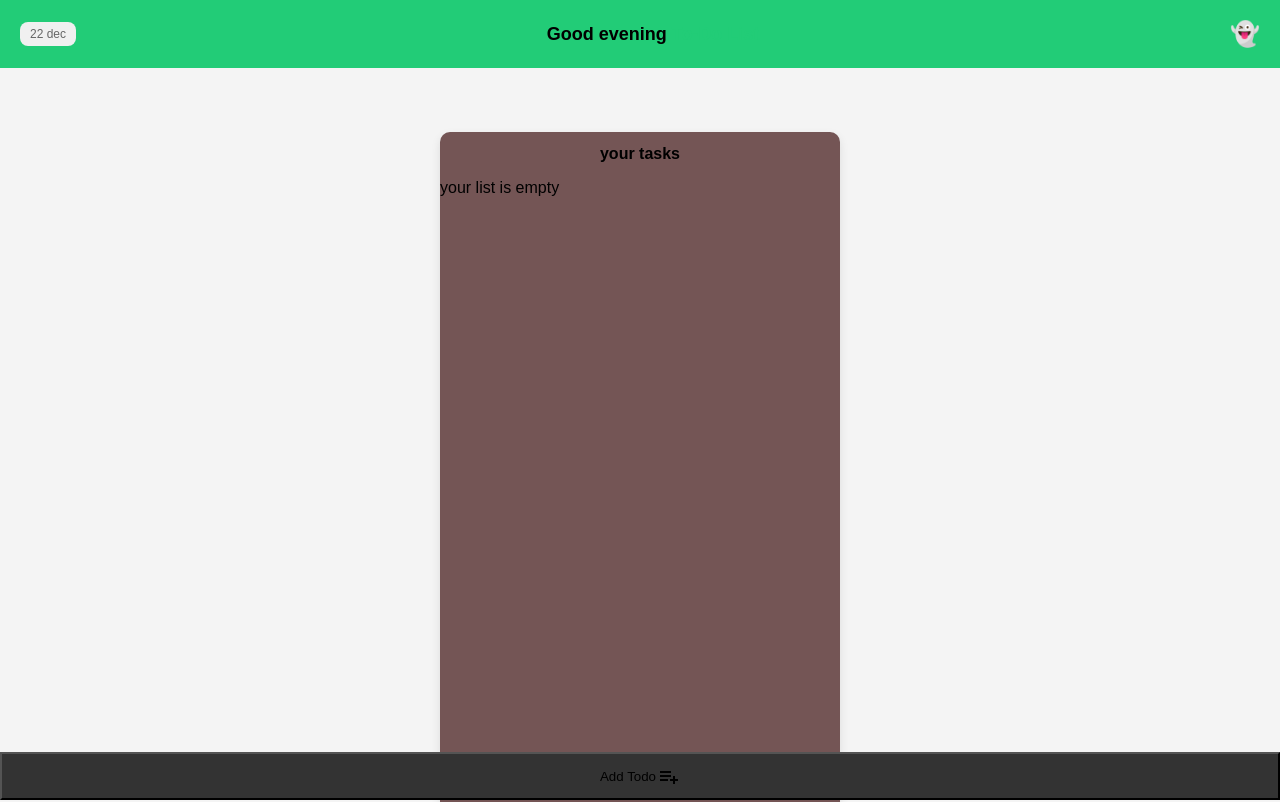
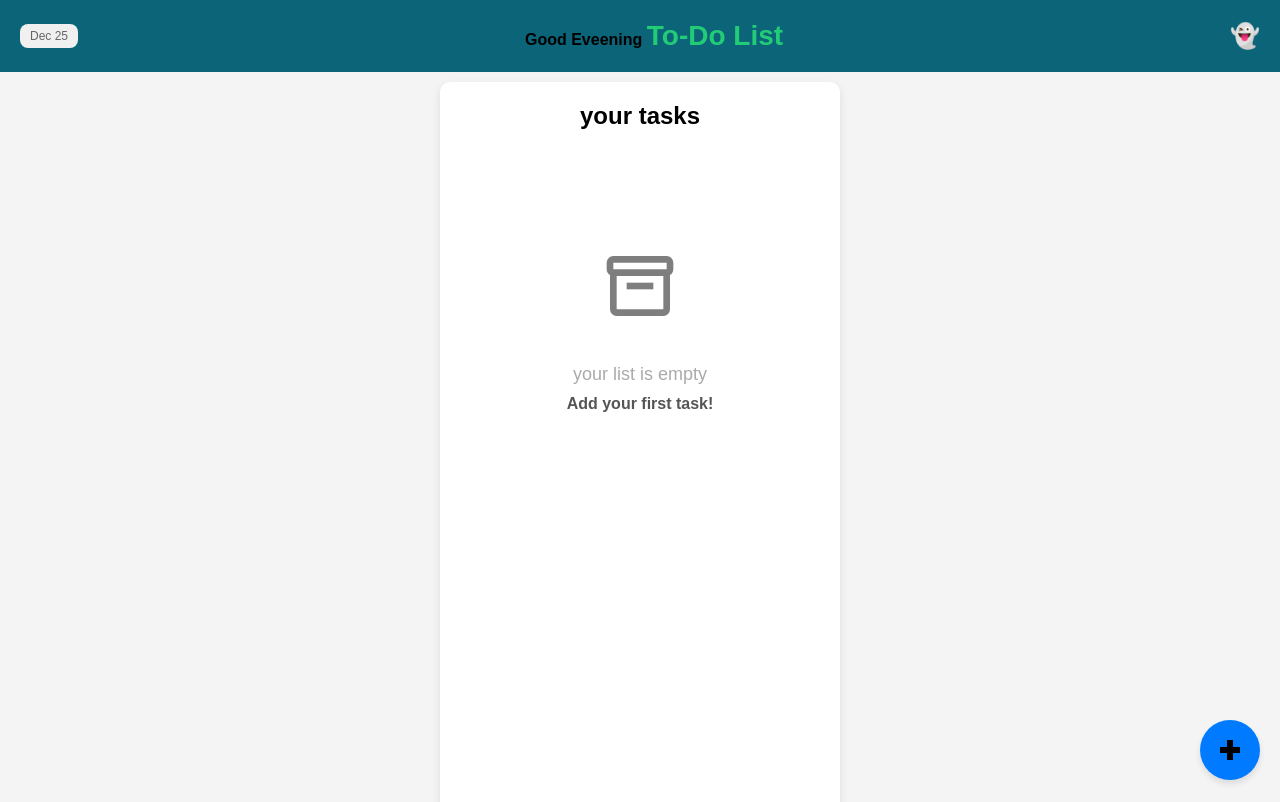
Before and after one commit to Mustapha377/Todo-list-app, a React (Vite) app: page / in a window 1280 px wide. Shown: the top 802 px of the page. Built offline with nearby package versions, Linux system fonts and the light colour scheme.

Commit message:
frontend

```diff
--- a/component/items.jsx
+++ b/component/items.jsx
@@ -10,6 +10,7 @@ function Todoitems(props){
     const [showButton, setshowButton] = useState(false);
     const [isEditting, setisEditting] = useState(false);
     const [isChacked, setisChacked] = useState(false);
+
 
     const [inputValue, setinputValue] = useState(props.text);
 
@@ -47,18 +48,21 @@ function Todoitems(props){
         <div className="task" >
         <input className="checkbox" type="checkbox"
         checked={isChacked} onChange={handlecheck}></input>
-        <li className={`task ${isChacked ? "checked-text" : ""}`} onClick={Cancelitem}
+        <li className={`task-item ${isChacked ? "checked-text" : ""}`}
+         onClick={Cancelitem}
         style={{textDecoration: Isdone ? "line-through" :"none"}}>
         {props.text}</li>
 
          {isEditting ? (
-        <div>
+        <div className="edit-input-container">
           <input
+            className="edit-input"
             type="text"
             value={inputValue}
             onChange={(e) => setinputValue(e.target.value)}
+
           />
-          <button onClick={handleSave}>
+          <button className="edit-btn" onClick={handleSave}>
                           <span>Add</span>
                       </button>
         </div>
@@ -84,9 +88,9 @@ function Todoitems(props){
             <button  className="side-button"
          onClick={() => {
              setisEditting(true)}}
-
             >
-                <img onClick={hideButtons} src={edit} alt="" />
+              <img className="edit-icon" onClick={hideButtons}
+               src={edit} alt="" />
             </button>
             </div>
        </div>
--- a/component/todoApp.jsx
+++ b/component/todoApp.jsx
@@ -1,12 +1,8 @@
 import React, {useState} from "react";
 import Todoitems from "./items";
-import Add from "../Assets/images/bx-list-plus.svg";
+import Add from "../Assets/images/bx-plus.svg";
+import box from "../Assets/images/bx-box.svg";
 import {v4 as uuidv4} from "uuid";
-
-
-
-
-
 
 
 const Todoapp = () => {
@@ -15,6 +11,30 @@ const Todoapp = () => {
   const [errorMessage, setErrorMessage] = useState("");
   const [isInputVisible, setInputVisible] = useState(false);
   const [editingItemId, setEditingItemId] = useState(null); // Track item being edited
+
+// A greeting function based on thr current time
+
+
+  const getGreeting = () => {
+    const currentHour = new Date().getHours();
+    if (currentHour < 12){
+      return "Good morning";
+    }else if (currentHour < 18){
+      return "Good Afternoon";
+    }else {
+      return "Good Eveening"
+    }
+  }
+
+  // render the current date and month
+
+  function showCurrentDateAndMonth() {
+    const now = new Date();
+    const options = { day: 'numeric', month: 'short' }; // Format: e.g., 29 Dec
+    const formattedDate = now.toLocaleDateString('en-US', options);
+    console.log(formattedDate); // Outputs: e.g., "29 Dec"
+    return formattedDate;
+  }
 
 
   const [Items, setItems] = useState([])
@@ -61,10 +81,10 @@ const handleEdit = (id, newText) => {
 {
      }
     return(
-        <div className="home ">
+        <div className="home">
             <header className="header">
-                <div className="date">22 dec</div>
-                <h1>Good evening <span>To-Do List</span></h1>
+                <div className="date">{showCurrentDateAndMonth()}</div>
+                <h1>{getGreeting()} <span>To-Do List</span></h1>
                 <div className="avatar">👻</div>
             </header>
 
@@ -73,15 +93,16 @@ const handleEdit = (id, newText) => {
           <div id="todo-list-container">
             <h2 className="heading">your tasks</h2>
             {errorMessage && (
-                  <p style={{color: "red"}}>{errorMessage}</p>
+                  <p className="error-message" style={{color: "red"}}>{errorMessage}</p>
                   )}
 
 
              {isInputVisible && (
-                   <div>
-                        <input onChange={Handlechange} name="input"
+                   <div className="Add-input-container">
+                        <input className="Add-input"
+                        onChange={Handlechange} name="input"
                         type="text" value={InputText}></input>
-                      <button onClick={addItem}>
+                      <button className="Add-btn" onClick={addItem}>
                           <span>Add</span>
                       </button>
                   </div>
@@ -90,22 +111,31 @@ const handleEdit = (id, newText) => {
 
 
               {Items.length === 0 && (
-                <p id="empty-message">your list is empty</p>)}
+
+                <div className="empty-message">
+                  <img src={box} alt="" />
+                  <p id="empty-message">your list is empty</p>
+                  <span className="add-suggestion">Add your first task!</span>
+                </div>)}
 
               <ul id="todo-list">
                 {Items.map((todoItem) =>
-                    (<Todoitems className="task" key = {todoItem.id}
+                    (<Todoitems  key = {todoItem.id}
                       id = {todoItem.id}
                     text = {todoItem.text}
                     onDeleted = {deleteItem}
-                    onEdit = {(newText) => handleEdit(todoItem.id, newText)}
+                    onEdit = {(newText) => handleEdit(todoItem.id,
+                       newText)}
                     />))}
                 </ul>
 
             </div>
             </div>
-
-            <button onClick={HandleInputClick}  className="nav-bar">Add Todo<img src={Add}></img></button>
+           <div className="footer-container">
+             <button onClick={HandleInputClick}
+              className="floating-button"><img src={Add}>
+                </img></button>
+           </div>
 
 
         </div>
--- a/index.css
+++ b/index.css
@@ -1,14 +1,3 @@
-/* body{
-   background-color: rgb(137, 231, 192);
-   display: flex;
-   justify-content: center;
-   align-items: center;
-   flex-direction: column;
-
-
-
-} */
-
 
 body {
     margin: 0;
@@ -22,13 +11,13 @@ body {
     max-width: 400px;
     height: 100vh;
     margin: 20px auto;
-    background: #745555;
+    background: #fff;
     border-radius: 10px;
     overflow: hidden;
     box-shadow: 0 4px 10px rgba(0, 0, 0, 0.1);
     overflow-y: auto;
     -webkit-overflow-scrolling: touch;
-    margin: 4rem auto;
+    margin: 10px auto;
   }
 
   .header {
@@ -36,7 +25,7 @@ body {
     display: flex;
     align-items: center;
     justify-content: space-between;
-    background-color: #2c7;
+    background-color: #0c6478;
   }
 
   .date {
@@ -49,40 +38,26 @@ body {
 
   .heading{
     text-align: center;
+    font-size: 24px;
+    font-weight: bold;
   }
 
   h1 {
-    font-size: 18px;
+    font-size: 16px;
     margin: 0;
   }
 
   h1 span {
     color: #2c7;
     font-weight: bold;
+    font-size: 28px;
   }
 
   .avatar {
     font-size: 24px;
   }
 
-  .progress {
-    padding: 20px;
-    text-align: center;
-  }
 
-  .progress-bar {
-    height: 8px;
-    background: #ddd;
-    border-radius: 4px;
-    margin-top: 8px;
-    overflow: hidden;
-  }
-
-  .fill {
-    height: 100%;
-    background: #2c7;
-    transition: width 0.3s;
-  }
 
   .tasks {
     padding: 20px;
@@ -93,21 +68,118 @@ body {
     margin-bottom: 10px;
   }
 
+  .Add-input-container{
+    display: flex;
+    justify-content: center;
+    align-items: center;
+    gap: 10px;
+  }
+
+  .Add-input{
+    width: 40%;
+    border: none;
+    border-bottom: dotted 5px teal;
+  }
+
+  .Add-btn{
+    width: 80px;
+    padding: 5px;
+    background-color: #66bb6a ;
+    color: #fff;
+    border: none;
+    border-radius: 25px;
+  }
+
+  .Add-btn:hover{
+    background-color: #0a5a72;
+  }
+
+  #todo-list-container{
+    display: flex;
+    flex-direction: column;
+    gap: 10px;
+  }
+
+
+  #todo-list{
+    gap: 10px;
+  }
+
   .task {
     position: relative;
     display: flex;
     align-items: center;
     justify-content: space-between;
-    padding: 15px;
-    margin: 10px 10px;
+    padding:  25px;
+    margin: 10px 0;
+    margin-right: 30px;
     border: 1px solid #ddd;
     background-color: #f0f0f0;
-    border-radius: 25px;
+    border-radius: 35px;
     cursor: pointer;
-   max-width: 300px;
+    max-width: 300px;
     overflow: hidden;
+    text-align: center;
+    margin-bottom: 2rem;
+  }
 
+  .task-item{
+    list-style: none;
+    padding-right: 35px;
   }
+
+  .task-item.input-focused{
+   display: none;
+  }
+
+.error-message{
+  text-align: center;
+  font-size: 14px;
+  font-weight: lighter;
+  padding-top: 0;
+  margin-top: 0;
+  padding-bottom: 0;
+  margin-bottom: -4px;
+}
+
+  /* Custom Checkbox Style */
+input[type="checkbox"] {
+  /* Change size */
+  width: 25px;
+  height: 25px;
+
+  /* Hide the default checkbox */
+  -webkit-appearance: none;
+  -moz-appearance: none;
+  appearance: none;
+
+  /* Add custom styling */
+  background-color: #f0f0f0;
+  border: 2px solid #ccc;
+  border-radius: 5px;
+  cursor: pointer;
+
+  /* Transition for smooth effect */
+  transition: background-color 0.3s, border-color 0.3s;
+}
+
+/* Style when checkbox is checked */
+input[type="checkbox"]:checked {
+  background-color: #4caf50; /* Change to desired color */
+  border-color: #4caf50;
+}
+
+/* Add a checkmark */
+input[type="checkbox"]:checked::after {
+  content: "✔";
+  color: white;
+  font-size: 18px;
+  display: flex;
+  justify-content: center;
+  align-items: center;
+  line-height: 25px; /* Match height for centering */
+}
+
 
   .option-container{
     position: relative;
@@ -116,8 +188,8 @@ body {
   }
 
   .option-button {
-   padding: 0 10px;
-   padding-bottom: 10px;
+   padding: 0 ;
+   padding: 0;
    cursor: pointer;
    border: none;
    color: white;
@@ -157,6 +229,35 @@ body {
     border-radius: 4px;
   }
 
+  .empty-message{
+    display: flex;
+    justify-content: center;
+    align-items: center;
+    flex-direction: column;
+    margin-top: 6rem;
+  }
+
+  .empty-message img{
+    width: 80px;
+    height: 80px;
+    margin-bottom: 20px;
+    color: #999;
+    opacity: 0.5;
+
+  }
+
+  .empty-message p{
+    color: #aaa;
+    font-size: 18px;
+    margin-bottom: 10px;
+
+  }
+
+  .add-suggestion{
+    color: #555;
+    font-weight: bold;
+  }
+
   .checked-text {
     color: #2c7;
   }
@@ -189,18 +290,68 @@ body {
     background: #26a358;
   }
 
-  .nav-bar{
-    position: fixed;
-    bottom: 0;
-    width: 100%;
-    background-color: #333;
+  .edit-input-container{
+   position: absolute;
+   top: 30px;
+   right: 20px;
+
+
+  }
+
+  .edit-input{
+    width: 90px;
+    border: none;
+    border-bottom: dotted 2px #777575;
+    background-color: #f0f0f0;
+
+  }
+
+  .edit-btn{
+    padding: 5px;
+    background-color: #66bb6a;
+    color: #fff;
+    border: none;
+    border-radius: 20px;
+  }
+
+  .edit-icon{
+    color: #ddd;
+    background-color: #ddd;
+  }
+
+  .footer-container{
     display: flex;
     justify-content: center;
     align-items: center;
-    padding: 10px 0;
-    z-index: 1000;
-    box-shadow: 0 -2px 5px rga(0,0,0, 0.2);
   }
+
+  .floating-button {
+    position: fixed;
+    bottom: 20px;
+    right: 20px;
+    background-color: #007bff;
+    color: white;
+    border: none;
+    border-radius: 50%;
+    width: 60px;
+    height: 60px;
+    display: flex;
+    justify-content: center;
+    align-items: center;
+    box-shadow: 0 4px 6px rgba(0, 0, 0, 0.1);
+    cursor: pointer;
+    transition: transform 0.2s, box-shadow 0.2s;
+  }
+
+  .floating-button:hover {
+    transform: scale(1.1);
+    box-shadow: 0 6px 8px rgba(0, 0, 0, 0.2);
+  }
+
+  .floating-button:active {
+    transform: scale(0.9);
+  }
+
 
   /* mobile screen styles */
 
@@ -213,57 +364,29 @@ body {
     .App::-webkit-scrollbar{
       display: none; /* chrome , safari and edge */
     }
+
+    .floating-button{
+      width: 50px;
+      height: 50px;
+    }
+
+    .heading{
+      font-size: 20px;
+    }
+
+    h1{
+      font-size: 14px;
+    }
+
+    h1 span{
+      font-size: 16px;
+    }
+
+    .empty-message img{
+      width: 50px;
+      height: 50px;
+    }
   }
 
 
 /* ending */
-
-/* .container{
-    background-color:rgb(12, 124, 77);
-    background-size: cover ;
-    background-repeat: no-repeat;
-    height: 600px;
-    width: 600px;
-    box-shadow: 10px 10px darkslategray ;
-    display: flex;
-    align-items: center;
-    flex-direction: column;
-    flex-wrap: wrap;
-    gap: 10px;
-    margin-top: 10rem;
-}
-
-
-
-.heading{
-    background-color:rgb(69, 77, 83) ;
-    margin-top: 4rem;
-
-
-}
-
-
-
-input{
-    border: none;
-    border-bottom: 8px dotted grey;
-    background-color: whitesmoke;
-}
-
-
-
-
-li{   background-color: aqua;
-    width: 150px;
-    height: 100%;
-    margin-bottom: 15px;
-    list-style: none;
-    flex: 1 1 200px;
-}
-
-.Items-container{
-    padding: 10px 0 10px 0;
-    display: flex;
-    gap: 8px;
-}
-  */
```
Also changed, not shown: package.json (+9 -8 lines), Assets/images/bx-box.svg (added), Assets/images/bx-plus.svg (added), 5 other files (tests, documents, lock files or other folders).
